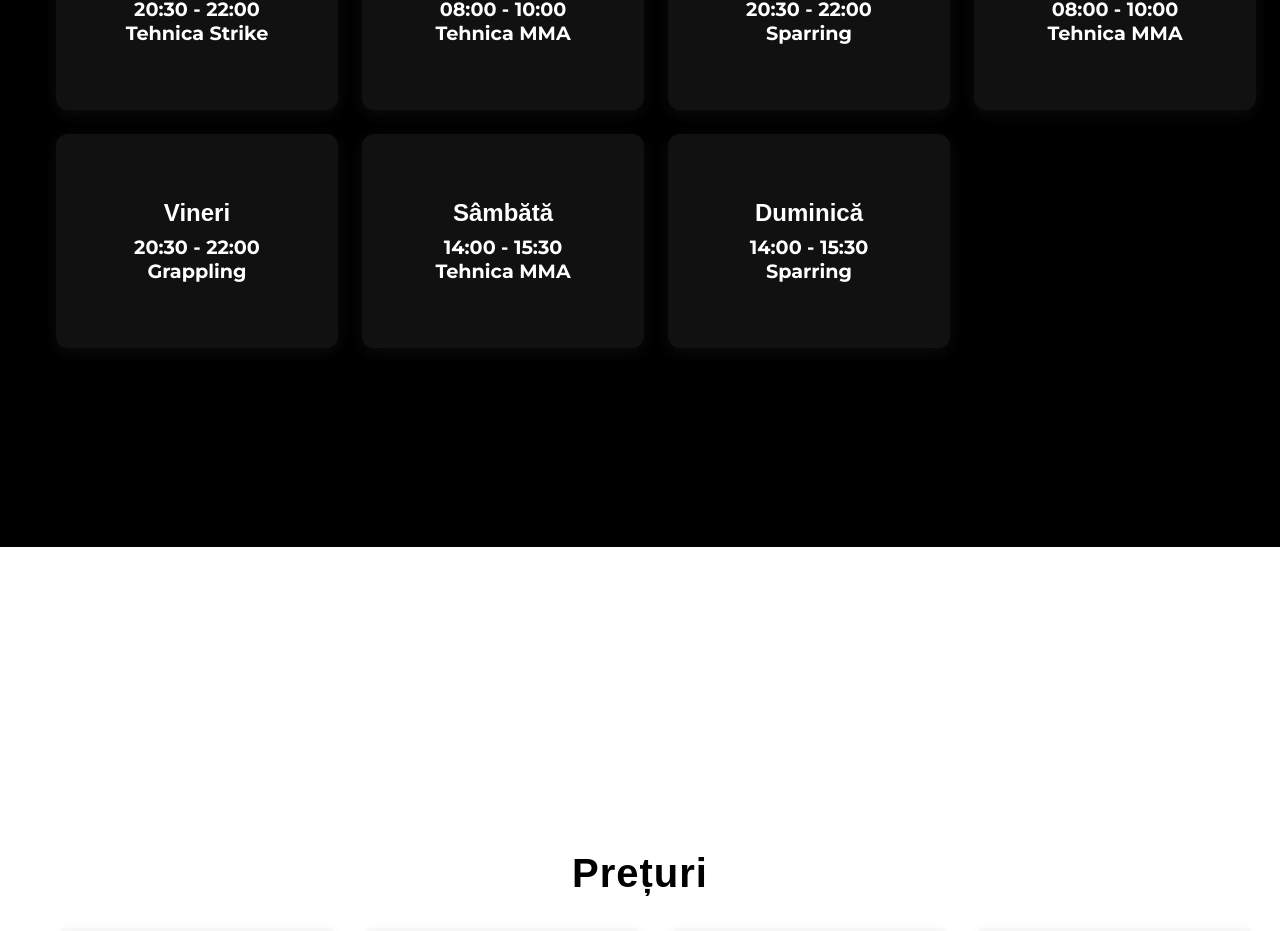
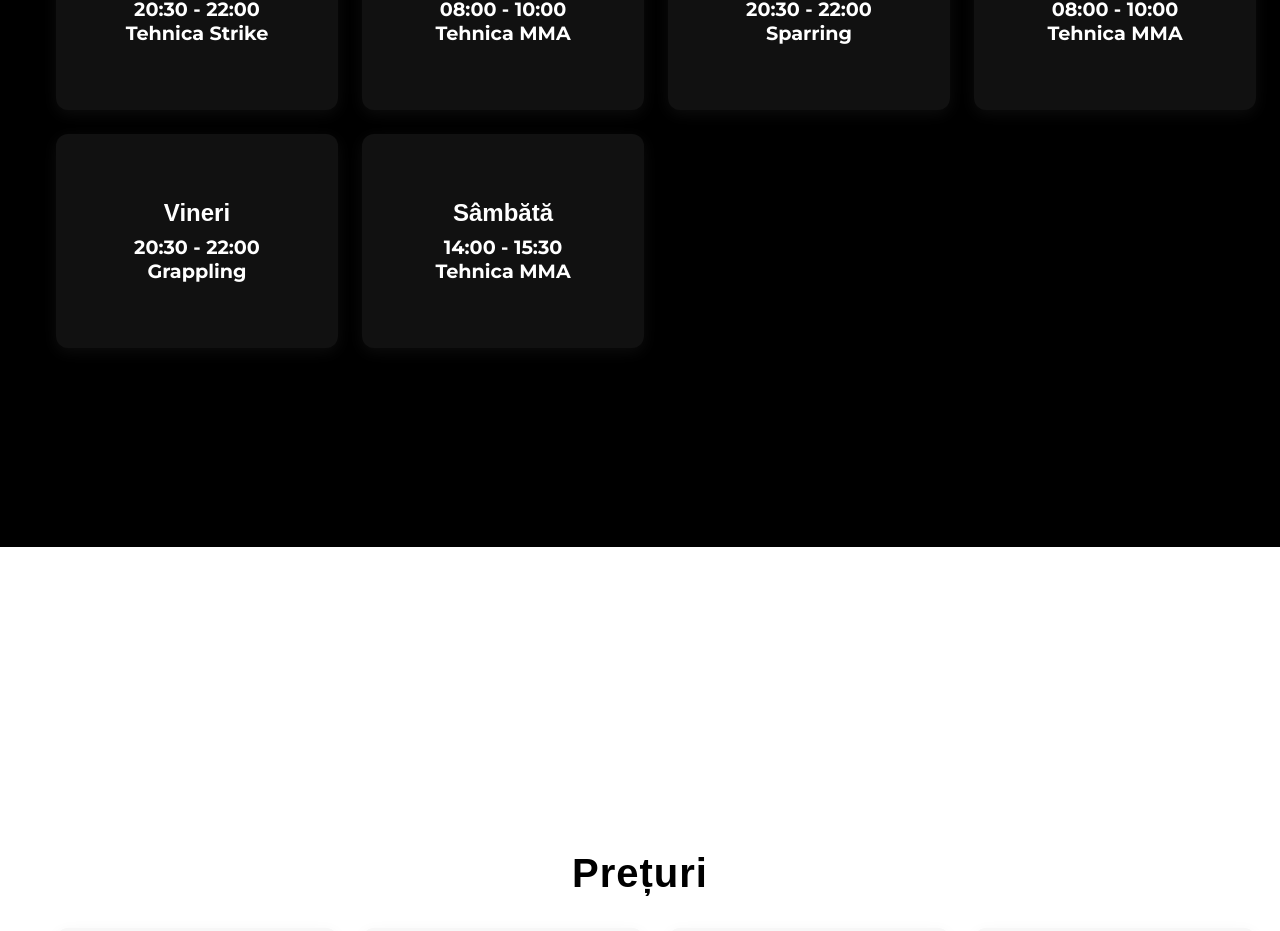
Before and after one commit to DavidConstantin33/blast-mma-website-react, a React (Create React App) app: page / in a window 1280 px wide. Shown: the part 3291-4222 px from the top of the page. Built offline with nearby package versions, Linux system fonts and the light colour scheme.

Commit message:
removed sunday

```diff
--- a/src/Components/Schedule.js
+++ b/src/Components/Schedule.js
@@ -9,7 +9,6 @@ const scheduleData = [
     { day: 'Joi', hours: '08:00 - 10:00', theme: 'Tehnica MMA' },
     { day: 'Vineri', hours: '20:30 - 22:00', theme: 'Grappling' },
     { day: 'Sâmbătă', hours: '14:00 - 15:30', theme: 'Tehnica MMA' },
-    { day: 'Duminică', hours: '14:00 - 15:30', theme: 'Sparring' },
 ];
 
 const Schedule = () => {
```
